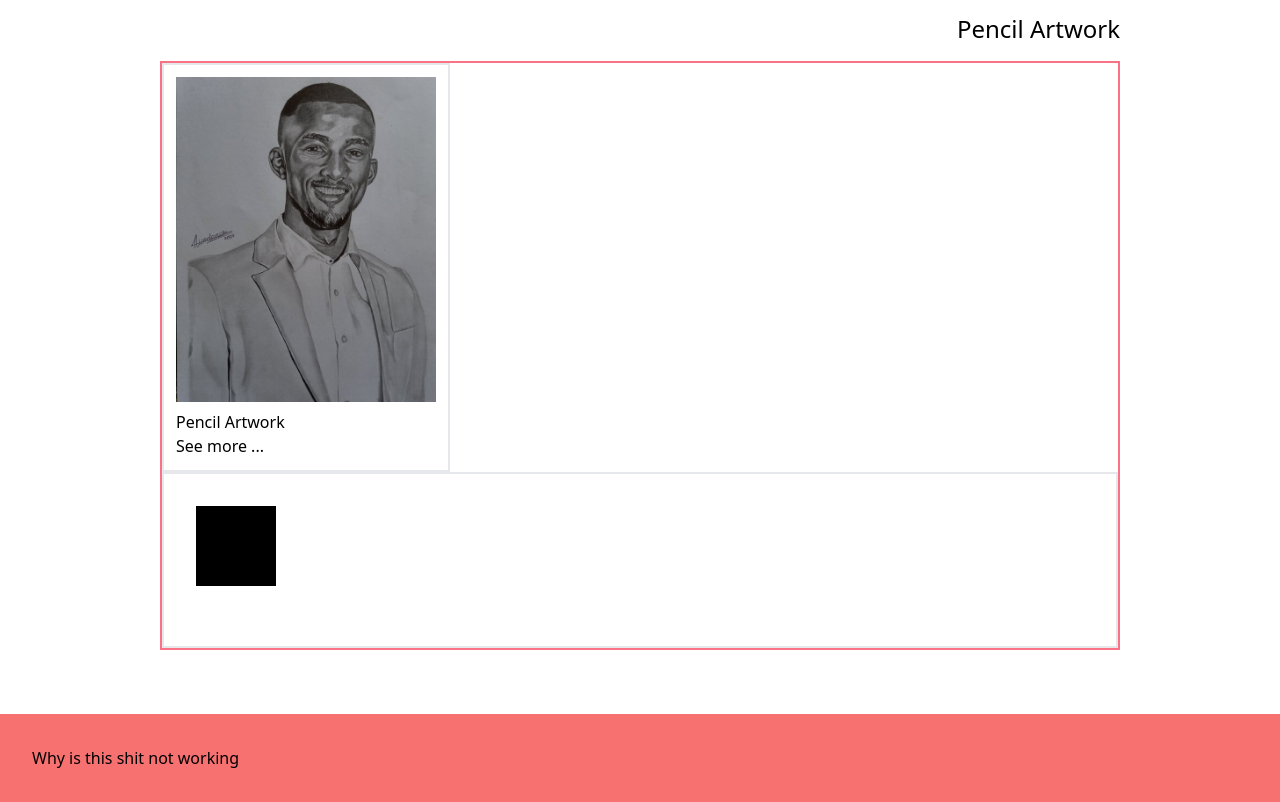
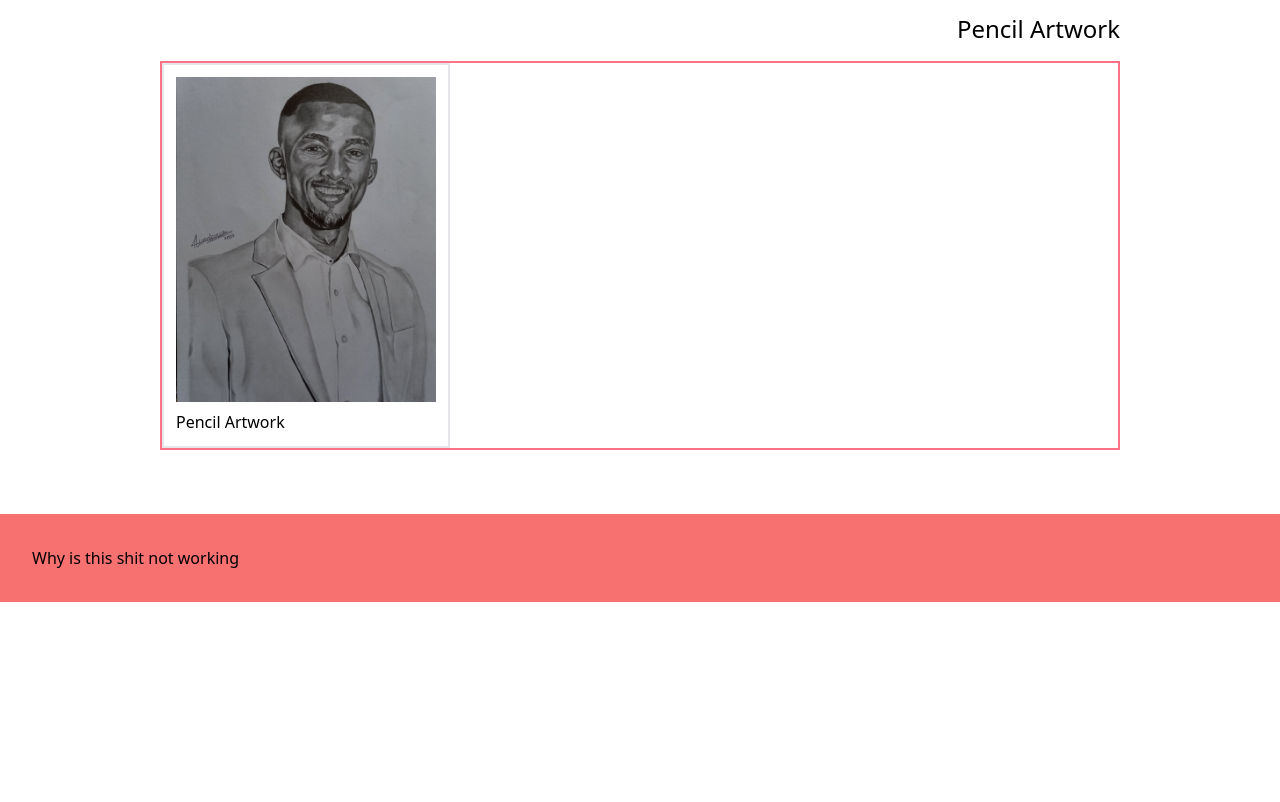
Before and after one commit to nickypelo/art-gallery, a website: page src/index.html in a window 1280 px wide. Shown: the part 1313-2115 px from the top of the page. After the commit the page ends 1915 px from the top, so only its background shows below. Drawn offline with Linux system fonts and the light colour scheme.

```diff
--- a/src/index.html
+++ b/src/index.html
@@ -42,7 +42,7 @@
         <section class="max-w-5xl p-2 mx-auto min-h-screen lg:p-8">
                 <!--- Pen Artwork-->
                 <h2 class=" text-2xl my-4">Pen Artwork</h2>
-                <article class="flex-1 border-rose-400 border-2 ">
+                <article class="flex items-end border-rose-400 border-2">
                     <figure class="w-72 mx-auto h-92 p-3 sm:mx-0">
                         <img class="block" src="./img/manta.jpg" alt="Pen drawing" width="280" height="auto">
                         <figcaption class="mt-2">
@@ -54,18 +54,19 @@
 
                 <!---- Pencil Artwork ---->
                 <h2 class="text-right text-2xl my-4">Pencil Artwork</h2>
-                <article class="flex- border-rose-400 border-2">
-                    <figure class="w-72 mx-auto h-92 p-3 border-2 sm:mx-0">
+                <article class="flex items-end border-rose-400 border-2 sm:p-">
+                    <figure class="w-72 mx-auto h-92 p-3 border-2 sm:mx-0 ">
                         <img class="block" src="./img/lwando.jpg" alt="Pen drawing" width="280" height="auto">
                         <figcaption class="mt-2">
                             <p>Pencil Artwork</p>
-                            <a href="">See more ...</a>
+                            <a class="sm:hidden" href="">See more ...</a>
                         </figcaption>
                     </figure>
 
-                    <div class="h-44 border-2 flex-1 p-8">
+                    <!-- <div class="hidden h-44 border-2 sm:block p-8">
                         <div class="div bg-black w-20 h-20"></div>
-                    </div>
+                        figure.
+                    </div> -->
 
                 </article>
         </section>
--- a/tailwind.config.js
+++ b/tailwind.config.js
@@ -18,6 +18,10 @@
         '90v': '90vh',
       },
 
+      // minWidth:{
+
+      // }
+
       margin:{
         '40%': '40%'
       },
```
Also changed, not shown: dist/output.css.
